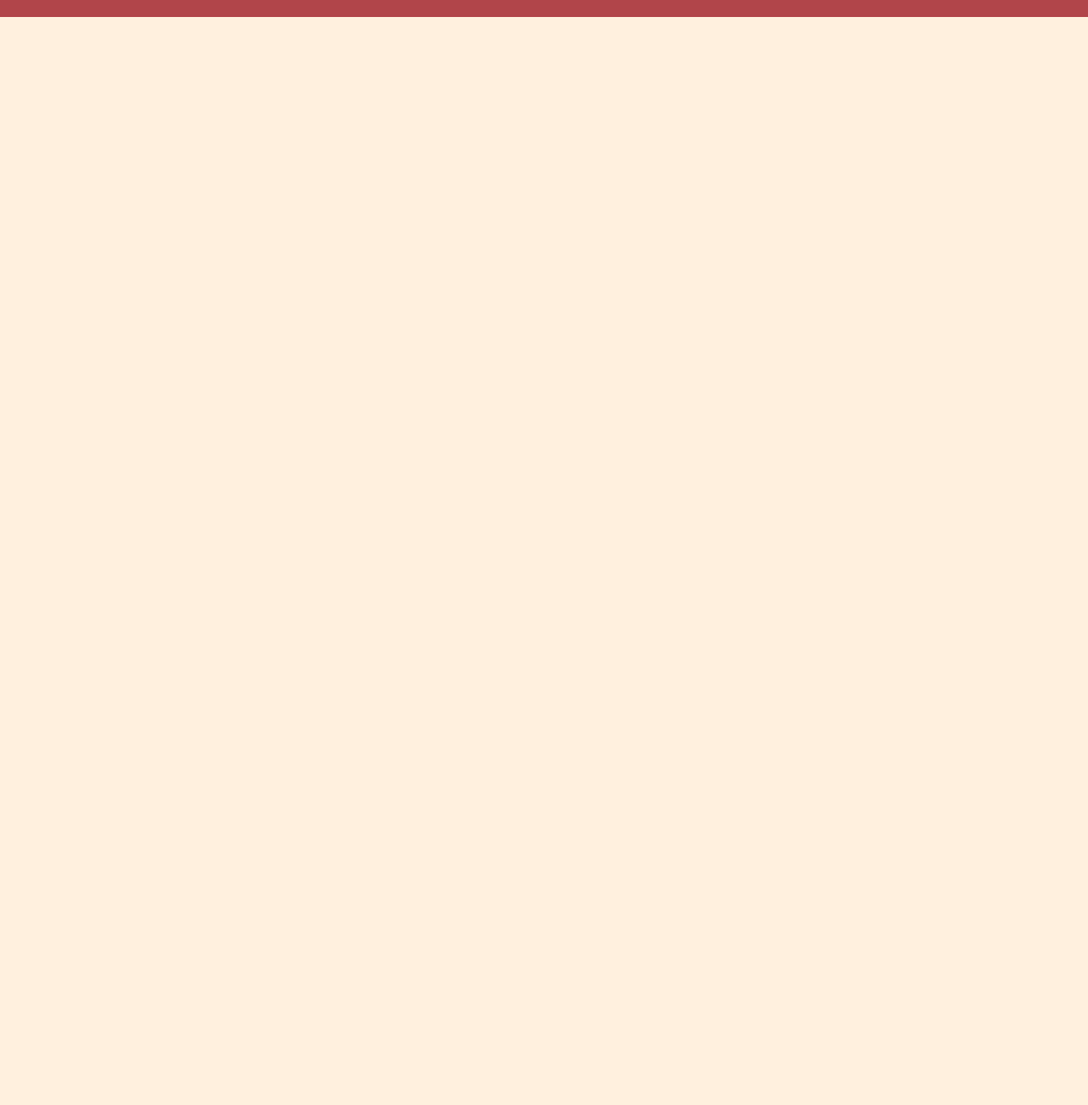
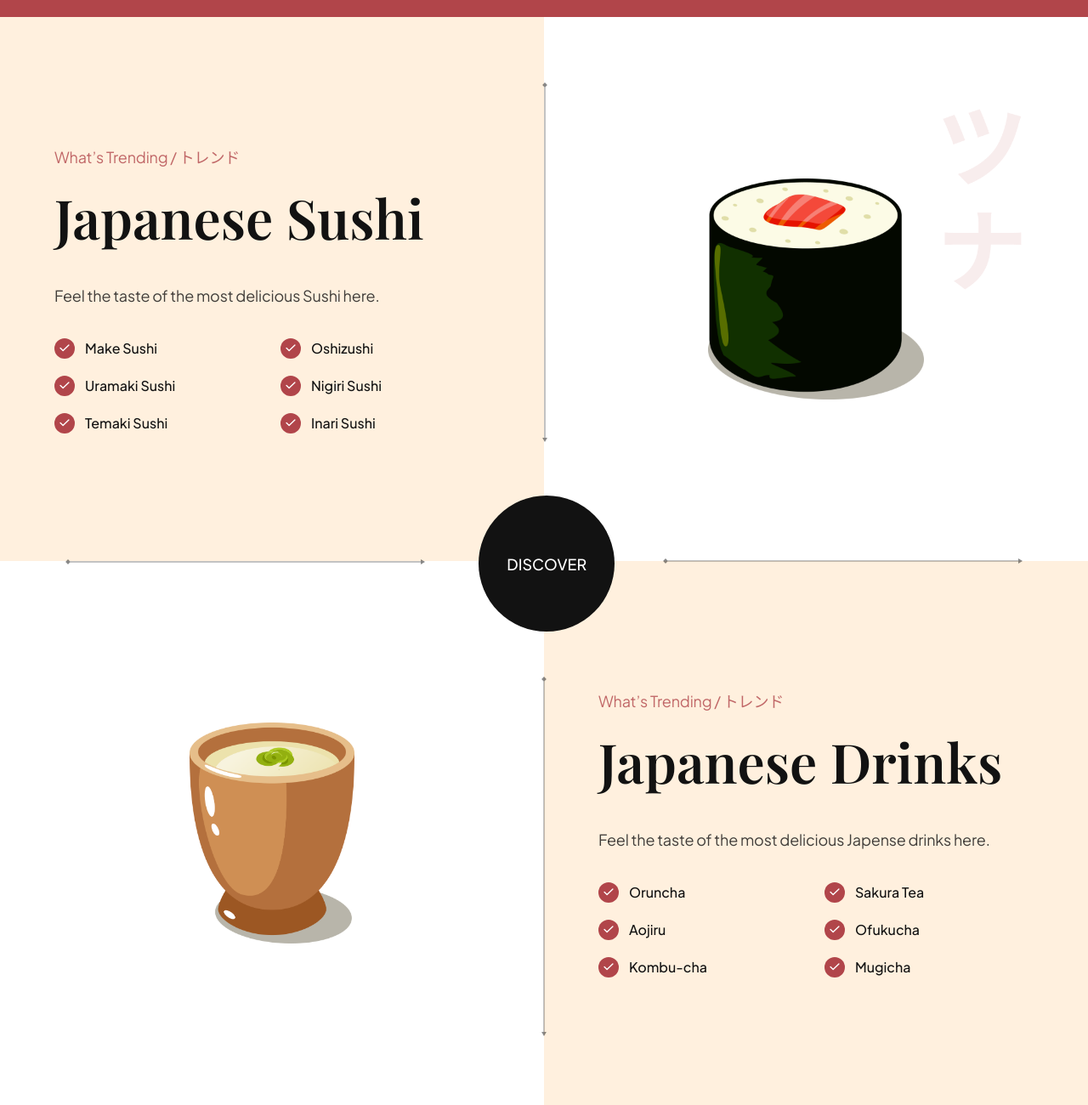
Before and after one commit to ErfanRez/Sushi-Restaurant, a website built with Vite: page index.html in a window 1280 px wide. Shown: the part 2398-3698 px from the top of the page at 85% size. Before the commit the page ends 2418 px from the top, so only its background shows below. Built offline with nearby package versions, Linux system fonts and the light colour scheme.

Commit message:
Trending Section has been added

```diff
--- a/css/sections/trending.css
+++ b/css/sections/trending.css
@@ -0,0 +1,160 @@
+.trending {
+    position: relative;
+
+    display: flex;
+    flex-direction: column;
+    overflow: hidden;
+  }
+
+  .trending__discover {
+    position: absolute;
+    top: 44%;
+    left: 44%;
+    z-index: 1;
+
+    width: 160px;
+    height: 160px;
+
+    border-radius: 100%;
+    background-color: var(--secondary-color);
+    cursor: pointer;
+
+    display: flex;
+    justify-content: center;
+    align-items: center;
+  }
+
+  .trending__discover p {
+    font-size: 18px;
+    font-weight: 500;
+    font-family: var(--plus-jakarta-sans);
+
+    text-transform: uppercase;
+    color: #fff;
+  }
+
+  .trending-sushi,
+  .trending-drinks {
+    width: 100%;
+    min-height: 640px;
+
+    display: flex;
+    flex-direction: row;
+  }
+
+  .trending__content {
+    flex: 1;
+    display: flex;
+    justify-content: center;
+    flex-direction: column;
+
+    padding: 32px 64px;
+  }
+
+  .trending__list {
+    list-style: none;
+
+    flex-wrap: wrap;
+    gap: 20px;
+  }
+
+  .trending__list li {
+    flex: 1;
+    display: flex;
+    align-items: center;
+    flex-direction: row;
+    gap: 12px;
+
+    min-width: 210px;
+  }
+
+  .trending__icon {
+    width: 24px;
+    height: 24px;
+
+    border-radius: 100%;
+    background-color: var(--primary-color);
+  }
+
+  .trending__icon img {
+    width: 50%;
+    height: 50%;
+    object-fit: contain;
+  }
+
+  .trending__list p {
+    flex: 1;
+    font-size: 16px;
+    font-weight: 500;
+    font-family: var(--plus-jakarta-sans);
+
+    color: var(--secondary-color);
+  }
+
+  .trending__image {
+    flex: 1;
+
+    position: relative;
+    padding: 32px 64px;
+
+    background-color: var(--color-white);
+    background-repeat: no-repeat;
+    background-size: contain;
+    background-position: center;
+  }
+
+  .trending-sushi .trending__image {
+    background-image: url("../../assets/japanese_sushi.png");
+  }
+
+  .trending-drink .trending__image {
+    background-image: url("../../assets/japanese_drinks.png");
+  }
+
+  .trending__image img {
+    width: 254px;
+    height: 260px;
+    object-fit: contain;
+  }
+
+  /* Arrows */
+  .trending__arrow {
+    position: absolute;
+    z-index: 1;
+  }
+
+  .trending__arrow img {
+    object-fit: contain;
+  }
+
+  .trending__arrow-left {
+    left: -2.5px;
+    top: 12%;
+  }
+
+  .trending__arrow-left img,
+  .trending__arrow-top img {
+    width: auto;
+    height: 100%;
+  }
+
+  .trending__arrow-top {
+    top: -10.5px;
+    left: 12%;
+  }
+
+  .trending__arrow-bottom {
+    bottom: -6.5px;
+    right: 12%;
+  }
+
+  .trending__arrow-bottom img,
+  .trending__arrow-right img {
+    width: 100%;
+    height: auto;
+  }
+
+  .trending__arrow-right {
+    right: -2.5px;
+    bottom: 12%;
+  }
--- a/index.html
+++ b/index.html
@@ -186,5 +186,137 @@
       </button>
     </section>
 
+    <section class="trending" id="food">
+      <section class="trending-sushi">
+        <div class="trending__content" data-aos="fade-right">
+          <p class="sushi__subtitle">What’s Trending / トレンド</p>
+
+          <h3 class="sushi__title">Japanese Sushi
+          </h3>
+          <p class="sushi__description">Feel the taste of the most delicious Sushi here.
+          </p>
+
+          <ul class="trending__list flex-between">
+            <li>
+              <div class="trending__icon flex-center">
+                <img src="assets/check.svg" alt="check" />
+              </div>
+              <p>Make Sushi</p>
+            </li>
+            <li>
+              <div class="trending__icon flex-center">
+                <img src="assets/check.svg" alt="check" />
+              </div>
+              <p>Oshizushi</p>
+            </li>
+            <li>
+              <div class="trending__icon flex-center">
+                <img src="assets/check.svg" alt="check" />
+              </div>
+              <p>Uramaki Sushi</p>
+            </li>
+            <li>
+              <div class="trending__icon flex-center">
+                <img src="assets/check.svg" alt="check" />
+              </div>
+              <p>Nigiri Sushi</p>
+            </li>
+            <li>
+              <div class="trending__icon flex-center">
+                <img src="assets/check.svg" alt="check" />
+              </div>
+              <p>Temaki Sushi</p>
+            </li>
+            <li>
+              <div class="trending__icon flex-center">
+                <img src="assets/check.svg" alt="check" />
+              </div>
+              <p>Inari Sushi</p>
+            </li>
+          </ul>
+        </div>
+
+        <div class="trending__image flex-center">
+          <img src="assets/sushi-5.png" alt="sushi-5" data-aos="fade-left" />
+
+          <div class="trending__arrow trending__arrow-left">
+            <img src="assets/arrow-vertical.svg" alt="arrow vertical" />
+          </div>
+
+          <div class="trending__arrow trending__arrow-bottom">
+            <img src="assets/arrow-horizontal.svg" alt="arrow horizontal" />
+          </div>
+        </div>
+
+      </section>
+
+      <div class="trending__discover" data-aos="zoom-in">
+        <p>Discover</p>
+      </div>
+
+      <section class="trending-drinks">
+        <div class="trending__image flex-center">
+          <img src="assets/sushi-4.png" alt="sushi-4" data-aos="fade-right" />
+
+          <div class="trending__arrow trending__arrow-top">
+            <img src="assets/arrow-horizontal.svg" alt="arrow horizontal" />
+          </div>
+
+          <div class="trending__arrow trending__arrow-right">
+            <img src="assets/arrow-vertical.svg" alt="arrow vertical" />
+          </div>
+        </div>
+
+        <div class="trending__content" data-aos="fade-left">
+          <p class="sushi__subtitle">What’s Trending / トレンド</p>
+
+          <h3 class="sushi__title">Japanese Drinks
+          </h3>
+          <p class="sushi__description">Feel the taste of the most delicious Japense drinks here.
+          </p>
+
+          <ul class="trending__list flex-between">
+            <li>
+              <div class="trending__icon flex-center">
+                <img src="assets/check.svg" alt="check" />
+              </div>
+              <p>Oruncha</p>
+            </li>
+            <li>
+              <div class="trending__icon flex-center">
+                <img src="assets/check.svg" alt="check" />
+              </div>
+              <p>
+                Sakura Tea</p>
+            </li>
+            <li>
+              <div class="trending__icon flex-center">
+                <img src="assets/check.svg" alt="check" />
+              </div>
+              <p>Aojiru</p>
+            </li>
+            <li>
+              <div class="trending__icon flex-center">
+                <img src="assets/check.svg" alt="check" />
+              </div>
+              <p>Ofukucha</p>
+            </li>
+            <li>
+              <div class="trending__icon flex-center">
+                <img src="assets/check.svg" alt="check" />
+              </div>
+              <p>Kombu-cha</p>
+            </li>
+            <li>
+              <div class="trending__icon flex-center">
+                <img src="assets/check.svg" alt="check" />
+              </div>
+              <p>Mugicha</p>
+            </li>
+          </ul>
+        </div>
+      </section>
+    </section>
+
   </body>
 </html>
```
